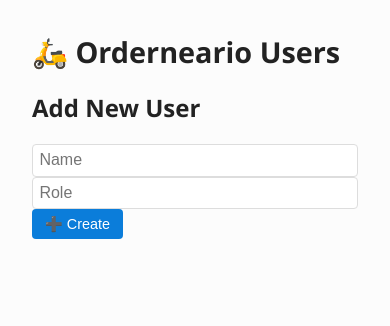
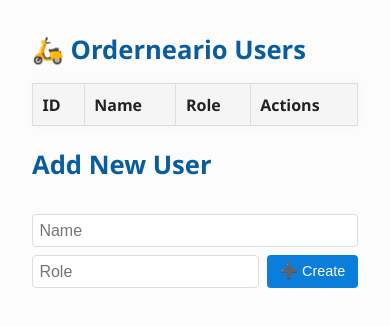
Before and after one commit to RosarioEspadera/sqlite, a website: page index.html in a window 390 px wide. Drawn offline with Linux system fonts and the light colour scheme; no server answers.

Commit message:
Update style.css

```diff
--- a/style.css
+++ b/style.css
@@ -14,74 +14,64 @@ body {
   color: var(--text);
 }
 
-h1 {
-  font-size: 1.8rem;
+h1, h2 {
+  font-size: 1.6rem;
   margin-bottom: 1rem;
+  color: var(--accent-dark);
 }
 
 table {
   border-collapse: collapse;
   width: 100%;
-  box-shadow: 0 0 10px rgba(0,0,0,0.05);
+  box-shadow: 0 0 8px rgba(0,0,0,0.04);
 }
 
 th, td {
   border: 1px solid var(--border);
   padding: 0.6rem;
   text-align: left;
+  font-size: 1rem;
 }
 
 th {
-  background: #f8f8f8;
-  font-weight: 600;
+  background-color: #f5f5f5;
+  font-weight: bold;
 }
 
 input {
   padding: 0.4rem;
-  font-size: 1rem;
   border: 1px solid var(--border);
   border-radius: 4px;
+  font-size: 1rem;
   width: 100%;
   box-sizing: border-box;
 }
 
 button {
-  background: var(--accent);
-  color: white;
+  background-color: var(--accent);
+  color: #fff;
   border: none;
   padding: 0.4rem 0.8rem;
   border-radius: 4px;
+  font-size: 0.9rem;
   cursor: pointer;
-  font-size: 0.9rem;
 }
 
 button:hover {
-  background: var(--accent-dark);
+  background-color: var(--accent-dark);
 }
 
-@media (max-width: 600px) {
-  table, thead, tbody, th, td, tr {
-    display: block;
-  }
+form {
+  margin-top: 2rem;
+  display: flex;
+  gap: 0.5rem;
+  flex-wrap: wrap;
+}
 
-  th {
-    position: absolute;
-    top: -9999px;
-    left: -9999px;
-  }
+form input {
+  flex: 1 1 200px;
+}
 
-  td {
-    padding-left: 50%;
-    position: relative;
-    border: none;
-    border-bottom: 1px solid var(--border);
-  }
-
-  td:before {
-    content: attr(data-label);
-    position: absolute;
-    left: 1rem;
-    font-weight: bold;
-    color: #666;
-  }
+form button {
+  flex: 0 0 auto;
 }
```
